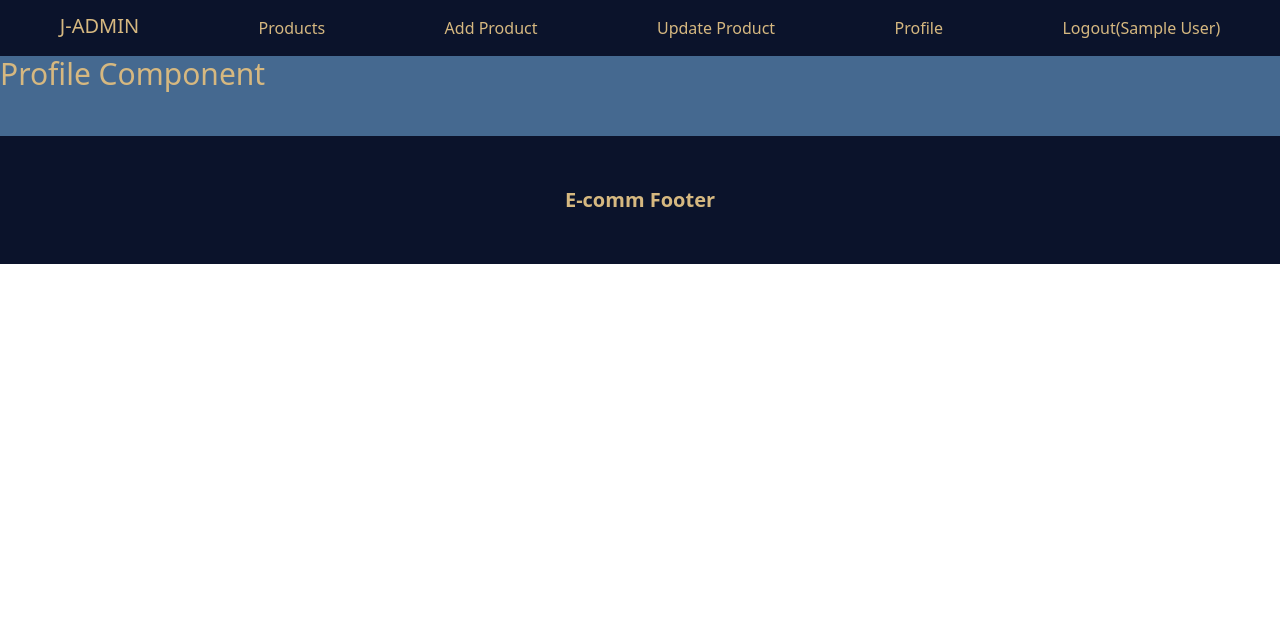
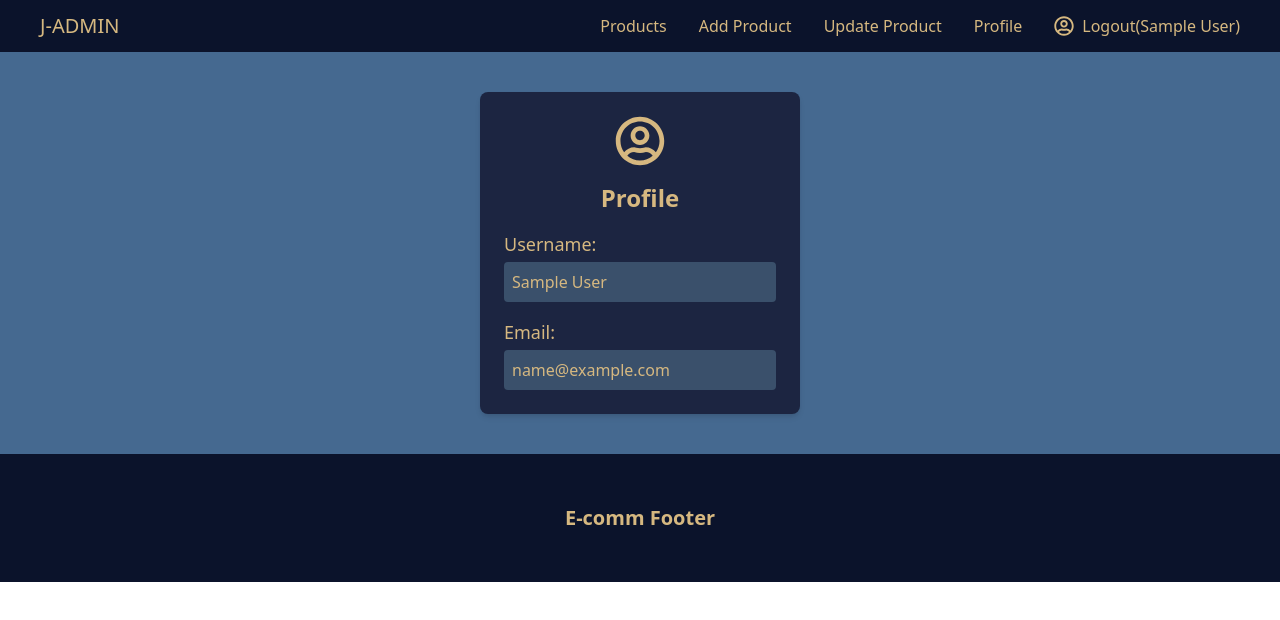
Before and after one commit to jaymalasana/React-Node, a React (Create React App) app in the folder Frontend/front-end/: page /profile in a window 1280 px wide. Shown: the top 620 px of the page. Built offline with nearby package versions, Linux system fonts and the light colour scheme; sample sign-in values are in the browser's storage.

Commit message:
Profile Component With dynamic data done, make changes in nav

```diff
--- a/Frontend/front-end/package.json
+++ b/Frontend/front-end/package.json
@@ -8,6 +8,7 @@
     "@testing-library/user-event": "^13.5.0",
     "react": "^18.3.1",
     "react-dom": "^18.3.1",
+    "react-icons": "^5.2.1",
     "react-router-dom": "^6.23.1",
     "react-scripts": "5.0.1",
     "web-vitals": "^2.1.4"
--- a/Frontend/front-end/src/App.js
+++ b/Frontend/front-end/src/App.js
@@ -7,6 +7,7 @@ import Login from "./components/Login";
 import AddProduct from "./components/AddProduct";
 import ProductList from "./components/ProductList";
 import UpdateProduct from "./components/UpdateProduct";
+import Profile from "./components/Profile";
 
 function App() {
   return (
@@ -26,14 +27,7 @@ function App() {
                 </h1>
               }
             />
-            <Route
-              path="/profile"
-              element={
-                <h1 className="w-full bg-[#456990] text-3xl h-20 text-[#d6b880]">
-                  Profile Component
-                </h1>
-              }
-            />
+            <Route path="/profile" element={<Profile />} />
           </Route>
           <Route path="/login" element={<Login />} />
           <Route path="/signup" element={<SignUp />} />
--- a/Frontend/front-end/src/components/Nav.js
+++ b/Frontend/front-end/src/components/Nav.js
@@ -1,9 +1,9 @@
 import React from "react";
 import { Link, useNavigate } from "react-router-dom";
+import { FaRegUserCircle } from "react-icons/fa";
 
 const Nav = () => {
   const auth = localStorage.getItem("user");
-
   const navigate = useNavigate();
 
   const logout = () => {
@@ -12,37 +12,44 @@ const Nav = () => {
   };
 
   return (
-    <div>
+    <div className="bg-[#0b132b]">
       {auth ? (
-        <ul className="bg-[#0b132b] flex justify-around text-[#d6b880]">
-          <li className="font-medium text-xl my-3">J-ADMIN</li>
-          <li className="my-4 hover:font-bold hover:underline">
+        <ul className="flex justify-between items-center px-10 py-3 text-[#d6b880]">
+          <li className="font-medium text-xl">J-ADMIN</li>
+          <div className="flex space-x-8">
+            <li className="hover:font-bold hover:underline">
               <Link to="/">Products</Link>
             </li>
-          <li className="my-4 hover:font-bold hover:underline">
+            <li className="hover:font-bold hover:underline">
               <Link to="/add">Add Product</Link>
             </li>
-          <li className="my-4 hover:font-bold hover:underline">
+            <li className="hover:font-bold hover:underline">
               <Link to="/update">Update Product</Link>
             </li>
-          <li className="my-4 hover:font-bold hover:underline">
+            <li className="hover:font-bold hover:underline">
               <Link to="/profile">Profile</Link>
             </li>
-          <li className="my-4 hover:font-bold hover:underline">
+            <li className="flex items-center space-x-2 hover:font-bold hover:underline">
+              <FaRegUserCircle size={20} />
               <Link onClick={logout} to="/signup">
                 Logout({JSON.parse(auth).name})
               </Link>
             </li>
+          </div>
         </ul>
       ) : (
-        <ul className="bg-[#0b132b] flex justify-end  text-[#d6b880]">
-          <li className="font-medium text-xl mr-[1050px] mt-[12px]">J-ADMIN</li>
-          <li className="my-4 hover:font-bold hover:underline mr-44">
+        <ul className="flex justify-between items-center px-10 py-3 text-[#d6b880]">
+          <li className="font-medium text-xl">J-ADMIN</li>
+          <div className="flex space-x-8">
+            <li className="flex items-center space-x-2 hover:font-bold hover:underline">
+              <FaRegUserCircle size={20} />
               <Link to="/signup">Sign Up</Link>
             </li>
-          <li className="my-4 hover:font-bold hover:underline mr-20">
+            <li className="flex items-center space-x-2 hover:font-bold hover:underline">
+              <FaRegUserCircle size={20} />
               <Link to="/login">Login</Link>
             </li>
+          </div>
         </ul>
       )}
     </div>
--- /dev/null
+++ b/Frontend/front-end/src/components/Profile.js
@@ -0,0 +1,38 @@
+import React from "react";
+import { FaRegUserCircle } from "react-icons/fa";
+
+const Profile = () => {
+    const auth = localStorage.getItem("user");
+  return (
+    <div className="bg-[#456990] flex flex-col items-center text-[#d6b880] py-10">
+      <div className="bg-[#1c2541] p-6 rounded-lg shadow-md w-80">
+        <div className="flex flex-col items-center">
+          <FaRegUserCircle size={50} className="mb-4" />
+          <h1 className="text-2xl font-semibold mb-4">Profile</h1>
+        </div>
+        <div className="text-left space-y-4">
+          <div>
+            <label className="block font-medium text-lg">Username:</label>
+            <input
+              type="text"
+              className="w-full mt-1 p-2 rounded bg-[#3a506b] text-[#d6b880]"
+              disabled
+              value={JSON.parse(auth).name}
+            />
+          </div>
+          <div>
+            <label className="block font-medium text-lg">Email:</label>
+            <input
+              type="email"
+              className="w-full mt-1 p-2 rounded bg-[#3a506b] text-[#d6b880]"
+              disabled
+              value={JSON.parse(auth).email}
+            />
+          </div>
+        </div>
+      </div>
+    </div>
+  );
+};
+
+export default Profile;
```
Also changed, not shown: 1 other file (tests, documents, lock files or other folders). Lines whose indentation alone changed are shown as unchanged.
